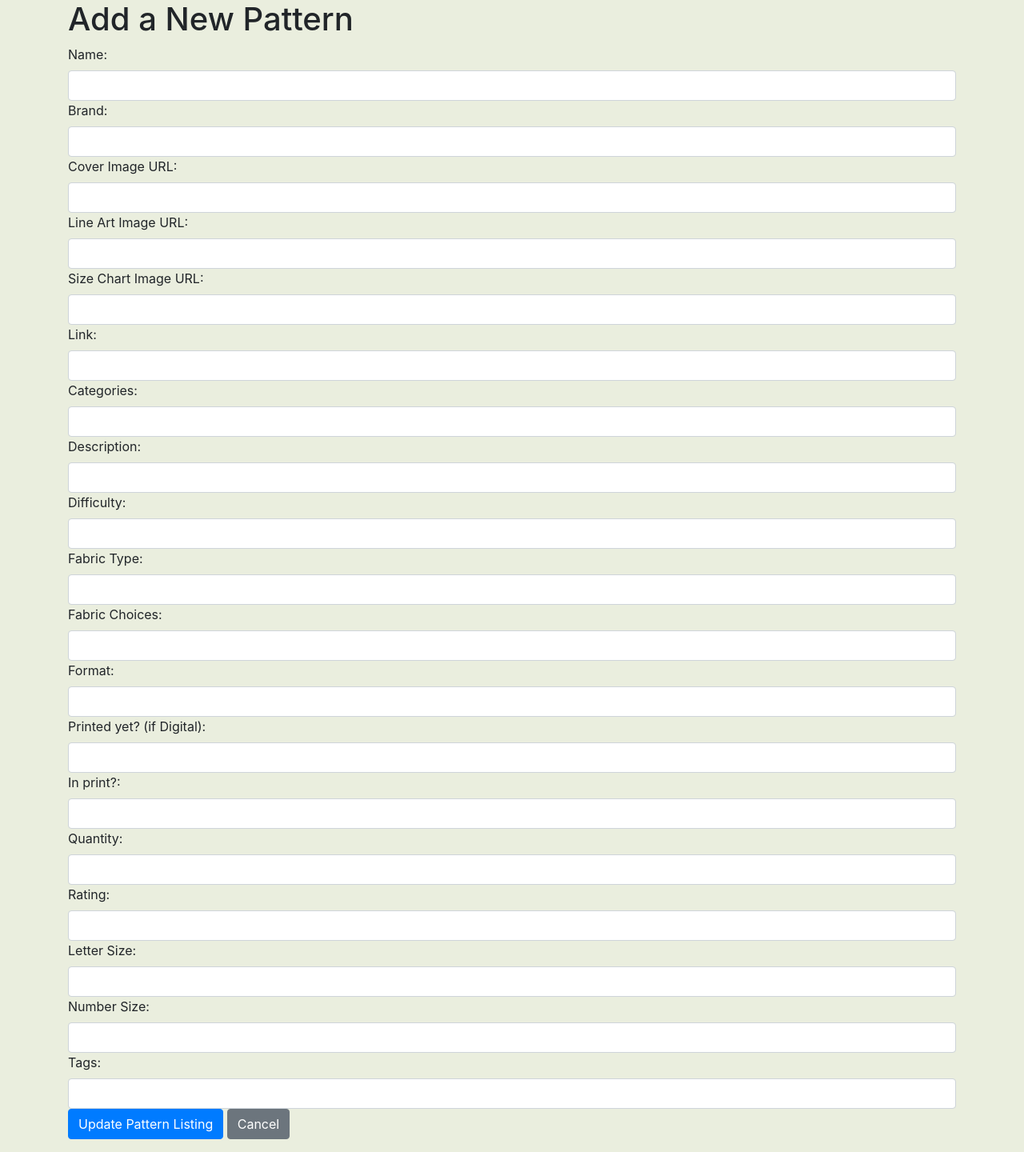
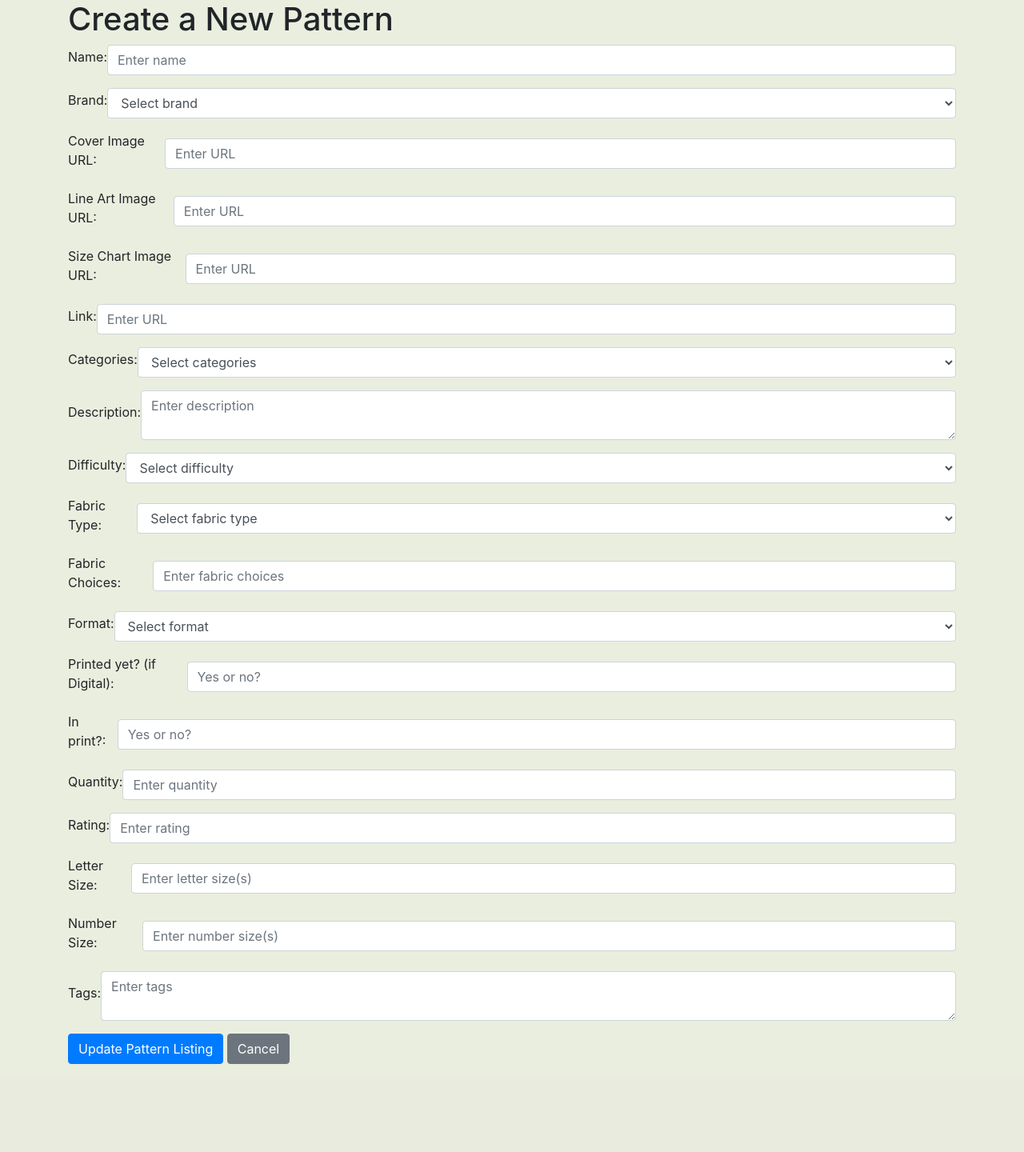
Before and after one commit to larilariv/SewOrganized, a Node server app: page /patterns/new in a window 1280 px wide. Shown: the part 56-1496 px from the top of the page at 80% size. After the commit the page ends 1386 px from the top, so only its background shows below. Run offline with Node 20, Linux system fonts and the light colour scheme; some libraries are stand-ins or nearby versions.

Commit message:
all form inputs for new view were text boxes, have modified to be better suited depending on values being entered

```diff
--- a/views/patterns/new.hbs
+++ b/views/patterns/new.hbs
@@ -1,213 +1,137 @@
-<h1>Add a New Pattern</h1>
+<h1>Create a New Pattern</h1>
 <form action="/patterns" method="POST">
+{{!-- Add note for required fields being marked with * or something similar --}}
 
-  <div>
+    <div class="form-group d-flex align-items-center">
         <label for="name">Name:</label>
-    <input
-      type="text"
-      id="name"
-      name="name"
-      class="form-control"
-      value="{{this.name}}"
-    />
+        <input type="text" class="form-control" id="name" name="name" placeholder="Enter name" value="{{this.name}}">
     </div>
 
-  <div>
+    <div class="form-group d-flex align-items-center">
         <label for="brand">Brand:</label>
-    <input
-      type="text"
-      id="brand"
-      name="brand"
-      class="form-control"
-      value="{{this.brand}}"
-    />
+        <select class="form-control" id="brand" name="brand" value="{{this.brand}}">
+            <option>Select brand</option>
+            <option>Burda</option>
+            <option>Butterick</option>
+            <option>McCall's</option>
+            <option>New Look</option>
+            <option>Simplicity</option>
+            <option>Vogue</option>
+        </select>
     </div>
 
-  <div>
+    <div class="form-group d-flex align-items-center">
         <label for="coverImage">Cover Image URL:</label>
-    <input
-      type="text"
-      id="coverImage"
-      name="coverImage"
-      class="form-control"
-      value="{{this.coverImage}}"
-    />
+        <input type="text" class="form-control" id="coverImage" name="coverImage" placeholder="Enter URL" value="{{this.coverImage}}">
     </div>
 
-  <div>
+    <div class="form-group d-flex align-items-center">
         <label for="lineArtImage">Line Art Image URL:</label>
-    <input
-      type="text"
-      id="lineArtImage"
-      name="lineArtImage"
-      class="form-control"
-      value="{{this.lineArtImage}}"
-    />
+        <input type="text" class="form-control" id="lineArtImage" name="lineArtImage" placeholder="Enter URL" value="{{this.lineArtImage}}">
     </div>
 
-  <div>
+    <div class="form-group d-flex align-items-center">
         <label for="sizeChartImage">Size Chart Image URL:</label>
-    <input
-      type="text"
-      id="sizeChartImage"
-      name="sizeChartImage"
-      class="form-control"
-      value="{{this.sizeChartImage}}"
-    />
+        <input type="text" class="form-control" id="sizeChartImage" name="sizeChartImage" placeholder="Enter URL" value="{{this.sizeChartImage}}">
     </div>
 
-  <div>
+    <div class="form-group d-flex align-items-center">
         <label for="link">Link:</label>
-    <input
-      type="text"
-      id="link"
-      name="link"
-      class="form-control"
-      value="{{this.link}}"
-    />
+        <input type="text" class="form-control" id="link" name="link" placeholder="Enter URL" value="{{this.link}}">
     </div>
 
-  <div>
+    <div class="form-group d-flex align-items-center">
         <label for="categories">Categories:</label>
-    <input
-      type="text"
-      id="categories"
-      name="categories"
-      class="form-control"
-      value="{{this.categories}}"
-    />
+        <select class="form-control" id="categories" name="categories" value="{{this.categories}}">
+            <option>Select categories</option>
+            <option>Activewear</option>
+            <option>Coats</option>
+            <option>Dresses</option>
+            <option>Jackets</option>
+            <option>Jumpsuits</option>
+            <option>Underwear</option>
+            <option>Pants</option>
+            <option>Shorts</option>
+            <option>Skirts</option>
+            <option>Sleepwear</option>
+            <option>Swimwear</option>
+            <option>Tops</option>
+        </select>
     </div>
 
-  <div>
+    <div class="form-group d-flex align-items-center">
         <label for="description">Description:</label>
-    <input
-      type="text"
-      id="description"
-      name="description"
-      class="form-control"
-      value="{{this.description}}"
-    />
+        <textarea class="form-control" id="description" name="description" placeholder="Enter description" value="{{this.description}}" rows="2"></textarea>
     </div>
 
-  <div>
+    <div class="form-group d-flex align-items-center">
         <label for="difficulty">Difficulty:</label>
-    <input
-      type="text"
-      id="difficulty"
-      name="difficulty"
-      class="form-control"
-      value="{{this.difficulty}}"
-    />
+        <select class="form-control" id="difficulty" name="difficulty" value="{{this.difficulty}}">
+            <option>Select difficulty</option>
+            <option>Very Easy</option>
+            <option>Easy</option>
+            <option>Average</option>
+            <option>Difficult</option>
+        </select>
     </div>
 
-  <div>
+    <div class="form-group d-flex align-items-center">
         <label for="fabricType">Fabric Type:</label>
-    <input
-      type="text"
-      id="fabricType"
-      name="fabricType"
-      class="form-control"
-      value="{{this.fabricType}}"
-    />
+        <select class="form-control" id="fabricType" name="fabricType" value="{{this.fabricType}}">
+            <option>Select fabric type</option>
+            <option>Knit</option>
+            <option>Woven</option>
+        </select>
     </div>
 
-  <div>
+    <div class="form-group d-flex align-items-center">
         <label for="fabricChoices">Fabric Choices:</label>
-    <input
-      type="text"
-      id="fabricChoices"
-      name="fabricChoices"
-      class="form-control"
-      value="{{this.fabricChoices}}"
-    />
+        <input type="text" class="form-control" id="fabricChoices" name="fabricChoices" placeholder="Enter fabric choices" value="{{this.fabricChoices}}">
     </div>
 
-  <div>
+    <div class="form-group d-flex align-items-center">
         <label for="format">Format:</label>
-    <input
-      type="text"
-      id="format"
-      name="format"
-      class="form-control"
-      value="{{this.format}}"
-    />
+        <select class="form-control" id="format" name="format" value="{{this.format}}">
+            <option>Select format</option>
+            <option>Digital</option>
+            <option>Printed</option>
+            <option>Both</option>
+        </select>
     </div>
 
-  <div>
+    <div class="form-group d-flex align-items-center">
         <label for="digitalPrinted">Printed yet? (if Digital):</label>
-    <input
-      type="text"
-      id="digitalPrinted"
-      name="digitalPrinted"
-      class="form-control"
-      value="{{this.digitalPrinted}}"
-    />
+        <input type="text" class="form-control" id="digitalPrinted" name="digitalPrinted" placeholder="Yes or no?" value="{{this.digitalPrinted}}">
     </div>
 
-  <div>
+    <div class="form-group d-flex align-items-center">
         <label for="inPrint">In print?:</label>
-    <input
-      type="text"
-      id="inPrint"
-      name="inPrint"
-      class="form-control"
-      value="{{this.inPrint}}"
-    />
+        <input type="text" class="form-control" id="inPrint" name="inPrint" placeholder="Yes or no?" value="{{this.inPrint}}">
     </div>
 
-  <div>
+    <div class="form-group d-flex align-items-center">
         <label for="quantity">Quantity:</label>
-    <input
-      type="text"
-      id="quantity"
-      name="quantity"
-      class="form-control"
-      value="{{this.quantity}}"
-    />
+        <input type="number" class="form-control" id="quantity" name="quantity" placeholder="Enter quantity" value="{{this.quantity}}">
     </div>
 
-  <div>
+    <div class="form-group d-flex align-items-center">
         <label for="rating">Rating:</label>
-    <input
-      type="text"
-      id="rating"
-      name="rating"
-      class="form-control"
-      value="{{this.rating}}"
-    />
+        <input type="number" class="form-control" id="rating" name="rating" placeholder="Enter rating" value="{{this.rating}}">
     </div>
 
-  <div>
+    <div class="form-group d-flex align-items-center">
         <label for="letterSize">Letter Size:</label>
-    <input
-      type="text"
-      id="letterSize"
-      name="letterSize"
-      class="form-control"
-      value="{{this.letterSize}}"
-    />
+        <input type="text" class="form-control" id="letterSize" name="letterSize" placeholder="Enter letter size(s)" value="{{this.letterSize}}">
     </div>
 
-  <div>
+    <div class="form-group d-flex align-items-center">
         <label for="numSize">Number Size:</label>
-    <input
-      type="text"
-      id="numSize"
-      name="numSize"
-      class="form-control"
-      value="{{this.numSize}}"
-    />
+        <input type="text" class="form-control" id="numSize" name="numSize" placeholder="Enter number size(s)" value="{{this.numSize}}">
     </div>
 
-  <div>
+    <div class="form-group d-flex align-items-center">
         <label for="tags">Tags:</label>
-    <input
-      type="text"
-      id="tags"
-      name="tags"
-      class="form-control"
-      value="{{this.tags}}"
-    />
+        <textarea class="form-control" id="tags" name="tags" placeholder="Enter tags" value="{{this.tags}}" rows="2"></textarea>
     </div>
 
   <input type="submit" value="Update Pattern Listing" class="btn btn-primary" />
```
Lines whose indentation alone changed are shown as unchanged.
